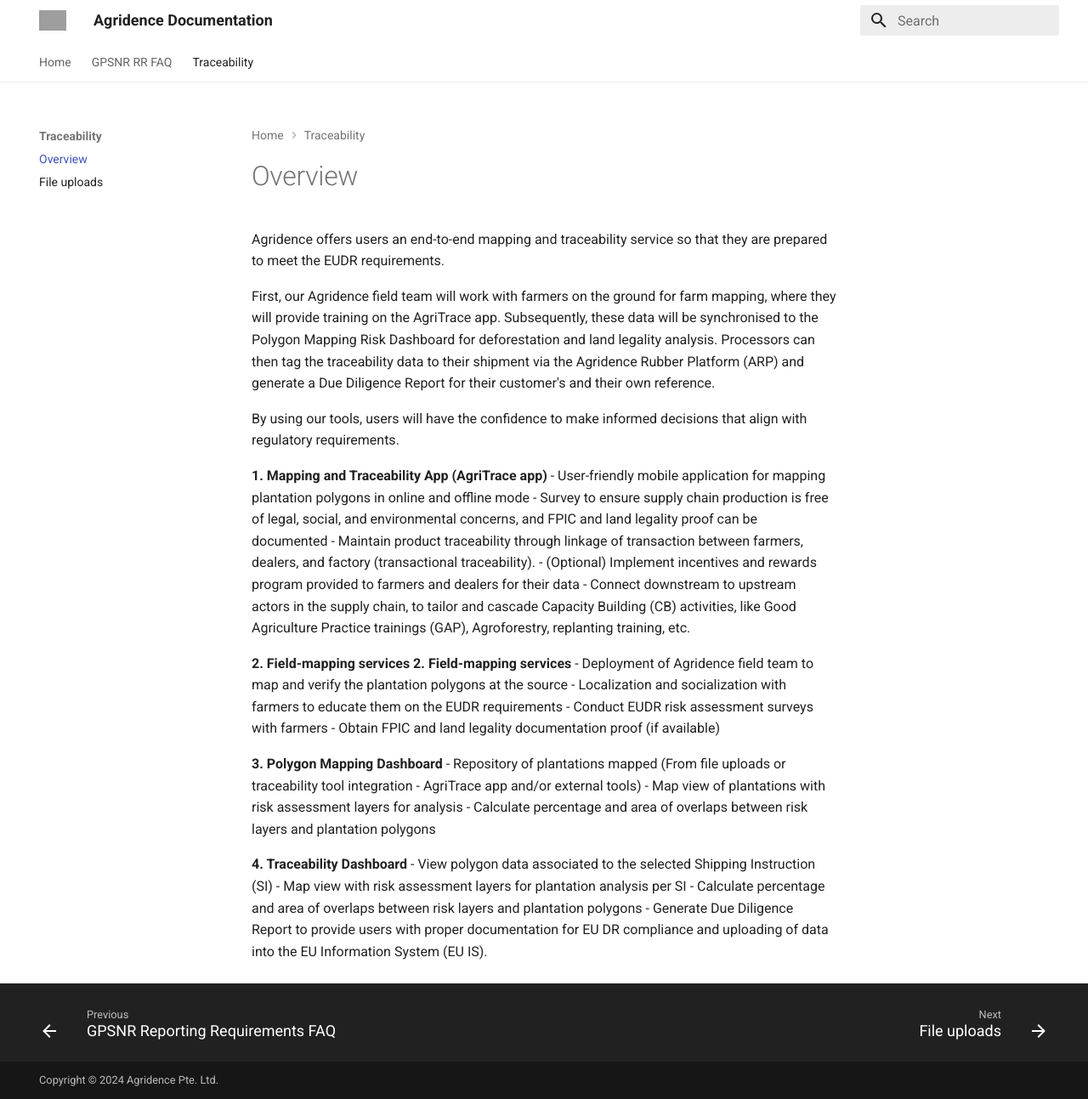
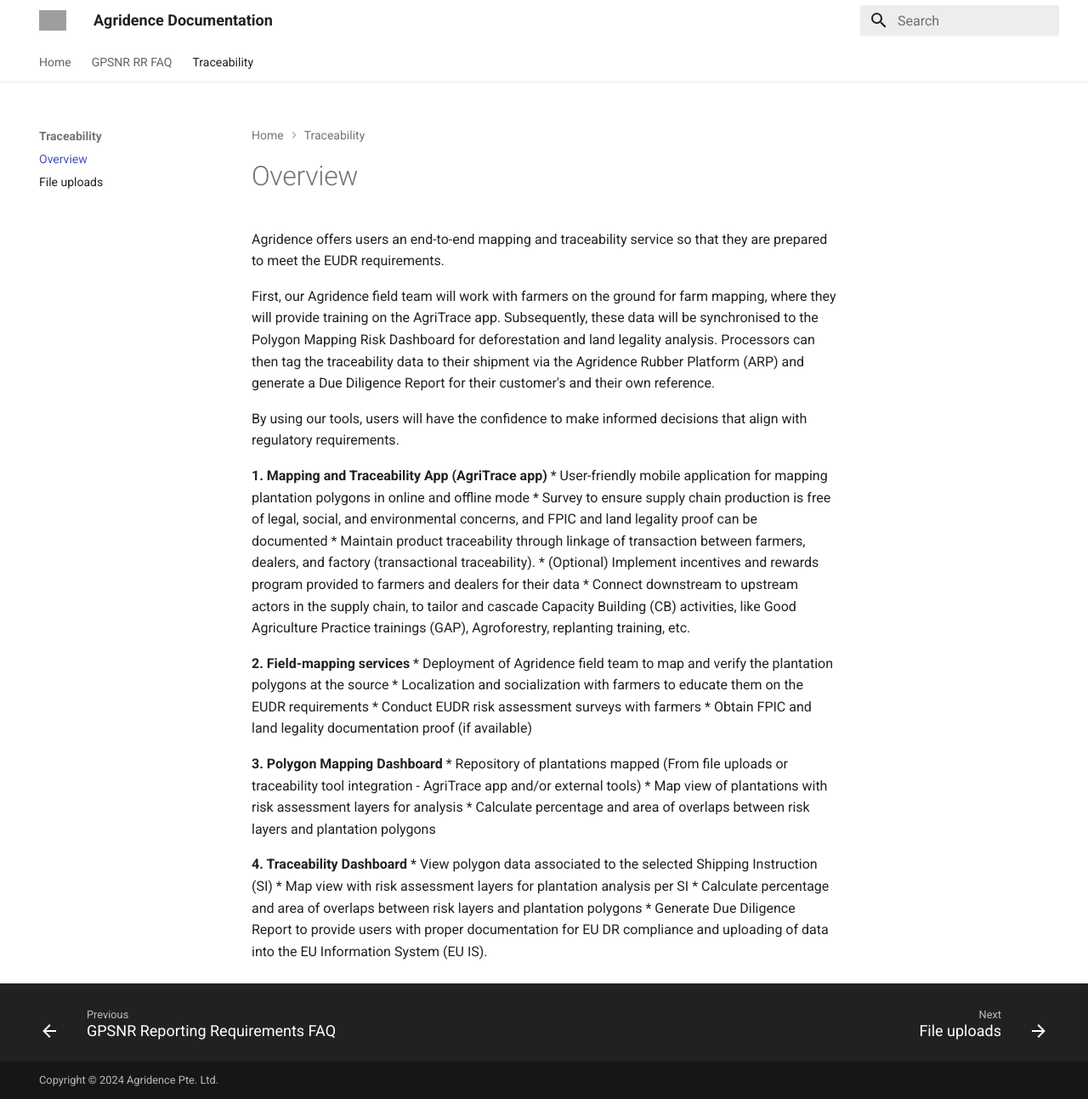
Before and after one commit to Agridence/public-docs, an MkDocs documentation site: the page built from docs/traceability/README.md, in a window 1280 px wide and 1293 px high. Shown: the whole window at 85% size. Built offline with MkDocs 1.6.1 and Material for MkDocs 9.7.7, drawn with Linux system fonts in a browser that asks for light colours; grey boxes are pictures that could not be loaded.

Commit message:
new bullet point

```diff
--- a/docs/traceability/README.md
+++ b/docs/traceability/README.md
@@ -7,26 +7,25 @@ First, our Agridence field team will work with farmers on the ground for farm ma
 By using our tools, users will have the confidence to make informed decisions that align with regulatory requirements.
 
 **1. Mapping and Traceability App (AgriTrace app)**
- - User-friendly mobile application for mapping plantation polygons in online and offline mode
- - Survey to ensure supply chain production is free of legal, social, and environmental concerns, and FPIC and land legality proof can be documented
- - Maintain product traceability through linkage of transaction between farmers, dealers, and factory (transactional traceability).
- - (Optional) Implement incentives and rewards program provided to farmers and dealers for their data
- - Connect downstream to upstream actors in the supply chain, to tailor and cascade Capacity Building (CB) activities, like Good Agriculture Practice trainings (GAP), Agroforestry, replanting training, etc.
+* User-friendly mobile application for mapping plantation polygons in online and offline mode
+* Survey to ensure supply chain production is free of legal, social, and environmental concerns, and FPIC and land legality proof can be documented
+* Maintain product traceability through linkage of transaction between farmers, dealers, and factory (transactional traceability).
+* (Optional) Implement incentives and rewards program provided to farmers and dealers for their data
+* Connect downstream to upstream actors in the supply chain, to tailor and cascade Capacity Building (CB) activities, like Good Agriculture Practice trainings (GAP), Agroforestry, replanting training, etc.
 
 **2. Field-mapping services**
-**2. Field-mapping services**
-- Deployment of Agridence field team to map and verify the plantation polygons at the source
-- Localization and socialization with farmers to educate them on the EUDR requirements
-- Conduct EUDR risk assessment surveys with farmers
-- Obtain FPIC and land legality documentation proof (if available)
+* Deployment of Agridence field team to map and verify the plantation polygons at the source
+* Localization and socialization with farmers to educate them on the EUDR requirements
+* Conduct EUDR risk assessment surveys with farmers
+* Obtain FPIC and land legality documentation proof (if available)
 
 **3. Polygon Mapping Dashboard**
-- Repository of plantations mapped (From file uploads or traceability tool integration - AgriTrace app and/or external tools)
-- Map view of plantations with risk assessment layers for analysis
-- Calculate percentage and area of overlaps between risk layers and plantation polygons
+* Repository of plantations mapped (From file uploads or traceability tool integration - AgriTrace app and/or external tools)
+* Map view of plantations with risk assessment layers for analysis
+* Calculate percentage and area of overlaps between risk layers and plantation polygons
 
 **4. Traceability Dashboard**
-- View polygon data associated to the selected Shipping Instruction (SI)
-- Map view with risk assessment layers for plantation analysis per SI
-- Calculate percentage and area of overlaps between risk layers and plantation polygons
-- Generate Due Diligence Report to provide users with proper documentation for EU DR compliance and uploading of data into the EU Information System (EU IS).
+* View polygon data associated to the selected Shipping Instruction (SI)
+* Map view with risk assessment layers for plantation analysis per SI
+* Calculate percentage and area of overlaps between risk layers and plantation polygons
+* Generate Due Diligence Report to provide users with proper documentation for EU DR compliance and uploading of data into the EU Information System (EU IS).
```
